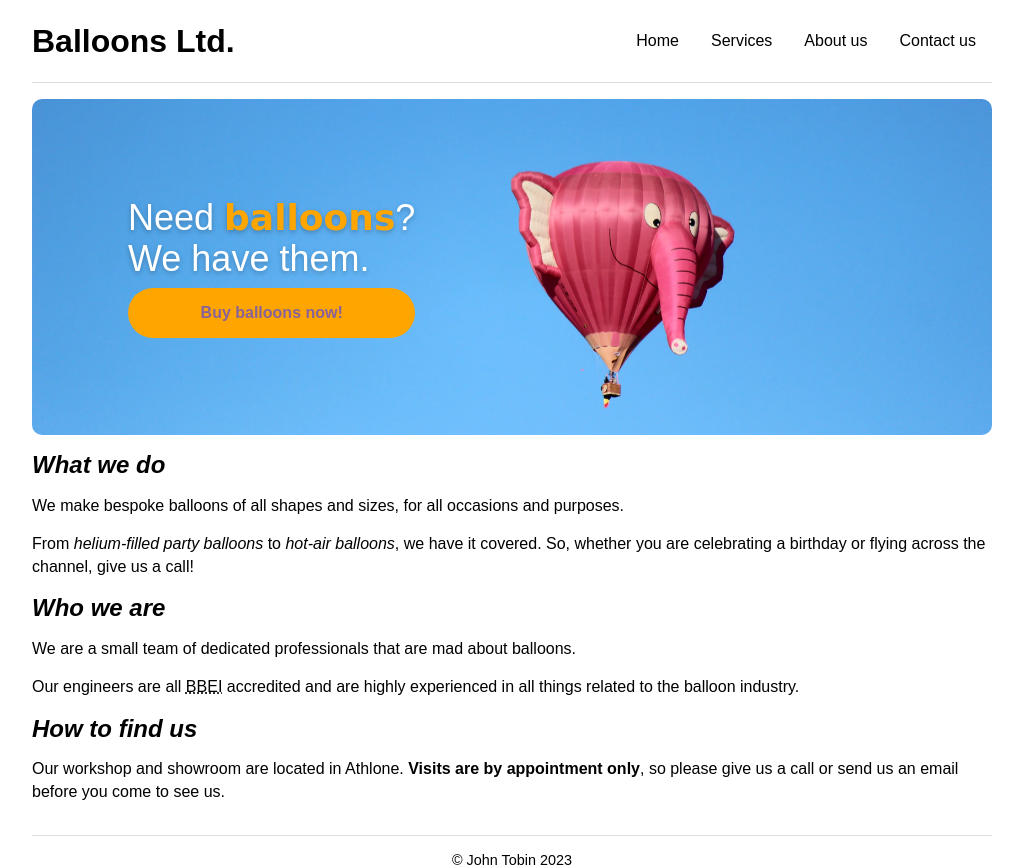
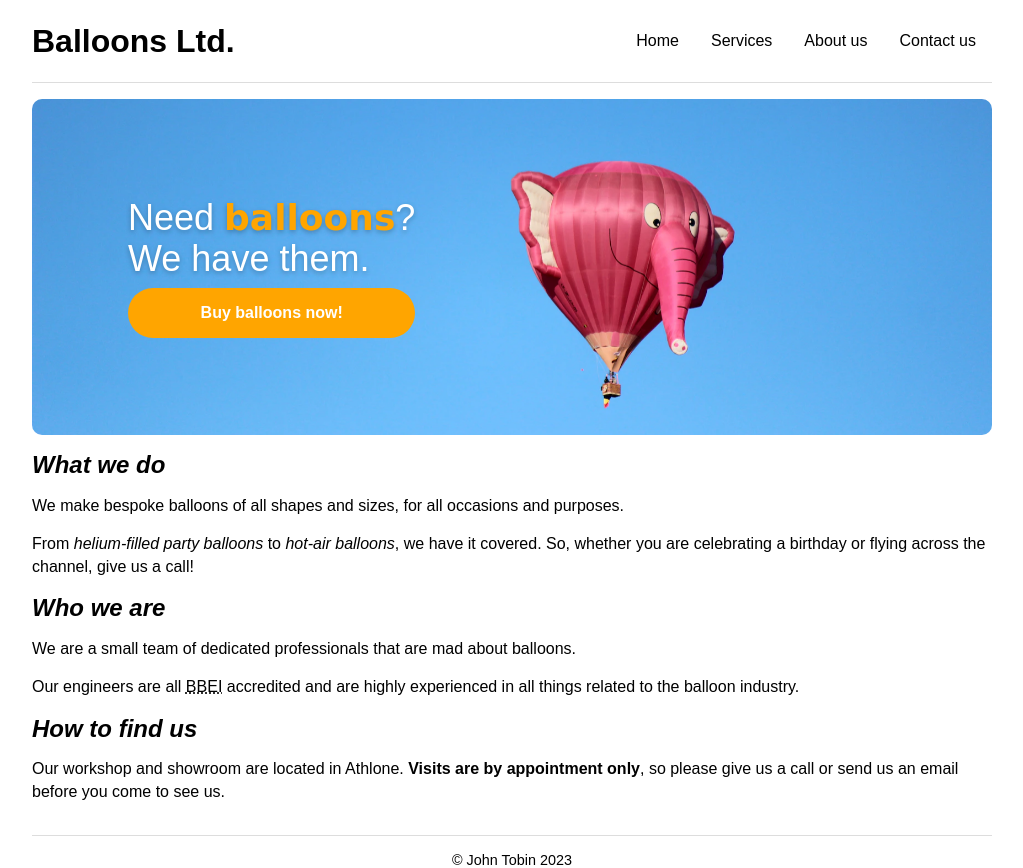
Before and after one commit to johntobindev/balloons, a plain HTML site: page index.html in a window 1280 px wide. Shown: the whole page, without its empty margins (128-1151 px from the left). Drawn offline with Linux system fonts and the light colour scheme.

Commit message:
Fix hero link color

```diff
--- a/styles/main.css
+++ b/styles/main.css
@@ -86,7 +86,7 @@
 .hero-text a {
   font-size: 1rem;
   text-shadow: none;
-  color: #fff;
+  color: #fff !important;
   background-color: orange;
   text-decoration: none;
   padding: 1em 2em;
@@ -100,7 +100,7 @@
 
 .hero-text a:hover {
   background-color: orangered;
-  color: #fff;
+  color: #fff !important;
 }
 
 .content h2 {
```
